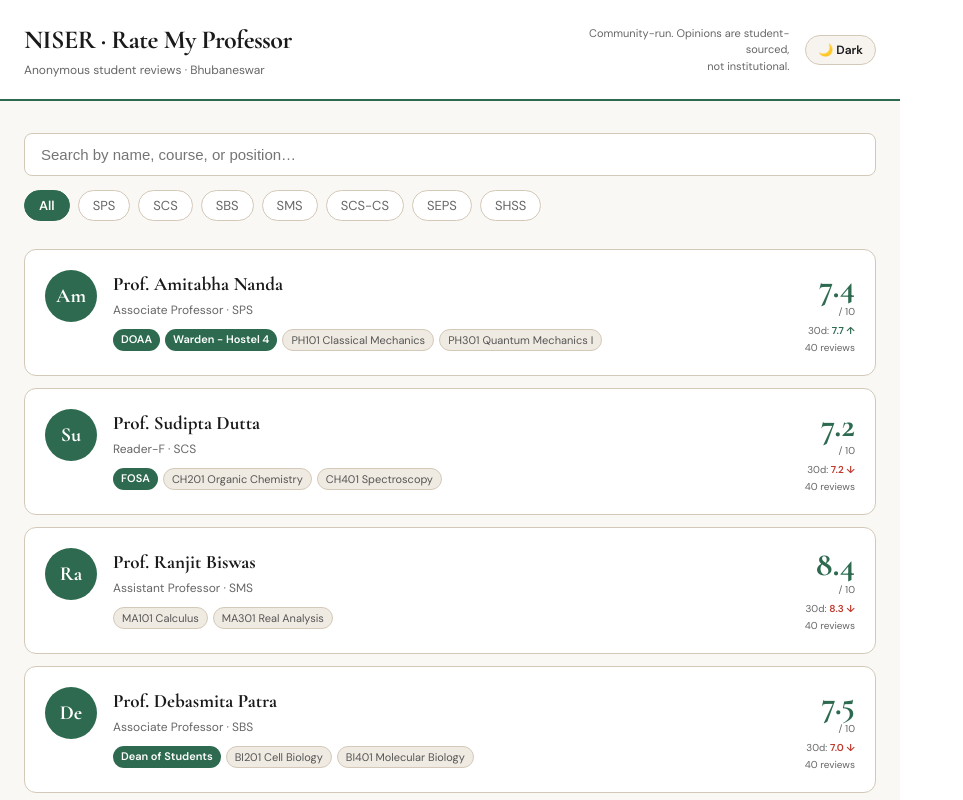
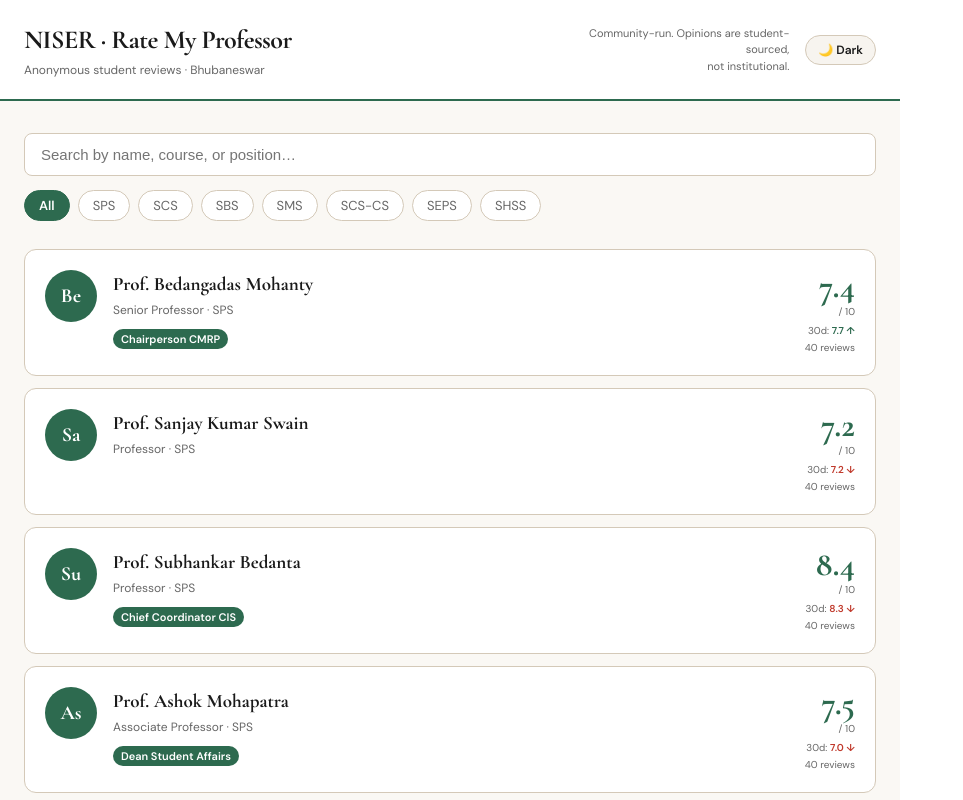
Before and after one commit to niser-platform/rate-my-prof, a React (Vite) app: page / in a window 1280 px wide. Shown: the top 800 px of the page, without its empty margins (0-963 px from the left). Built offline with nearby package versions, Linux system fonts and the light colour scheme.

Commit message:
Update professor details in MOCK_PROFS array

```diff
--- a/src/App.jsx
+++ b/src/App.jsx
@@ -7,39 +7,43 @@
 const MOCK_PROFS = [
   {
     id: 1,
-    name: "Prof. Amitabha Nanda",
+    name: "Prof. Bedangadas Mohanty",
     school: "SPS",
-    rank: "Associate Professor",
-    positions: ["DOAA", "Warden - Hostel 4"],
-    courses: ["PH101: Classical Mechanics", "PH301: Quantum Mechanics I"],
-    photo: null,
+    rank: "Senior Professor",
+    positions: ["Chairperson CMRP"],
+    courses: [],
   },
   {
     id: 2,
-    name: "Prof. Sudipta Dutta",
-    school: "SCS",
-    rank: "Reader-F",
-    positions: ["FOSA"],
-    courses: ["CH201: Organic Chemistry", "CH401: Spectroscopy"],
-    photo: null,
+    name: "Prof. Sanjay Kumar Swain",
+    school: "SPS",
+    rank: "Professor",
+    positions: [],
+    courses: [],
   },
   {
     id: 3,
-    name: "Prof. Ranjit Biswas",
-    school: "SMS",
-    rank: "Assistant Professor",
-    positions: [],
-    courses: ["MA101: Calculus", "MA301: Real Analysis"],
-    photo: null,
+    name: "Prof. Subhankar Bedanta",
+    school: "SPS",
+    rank: "Professor",
+    positions: ["Chief Coordinator CIS"],
+    courses: [],
   },
   {
     id: 4,
-    name: "Prof. Debasmita Patra",
-    school: "SBS",
+    name: "Prof. Ashok Mohapatra",
+    school: "SPS",
     rank: "Associate Professor",
-    positions: ["Dean of Students"],
-    courses: ["BI201: Cell Biology", "BI401: Molecular Biology"],
-    photo: null,
+    positions: ["Dean Student Affairs"],
+    courses: [],
+  },
+  {
+    id: 5,
+    name: "Prof. Kartikeswar Senapati",
+    school: "SPS",
+    rank: "Associate Professor",
+    positions: ["Chairperson SPS"],
+    courses: [],
   },
 ];
 
```
